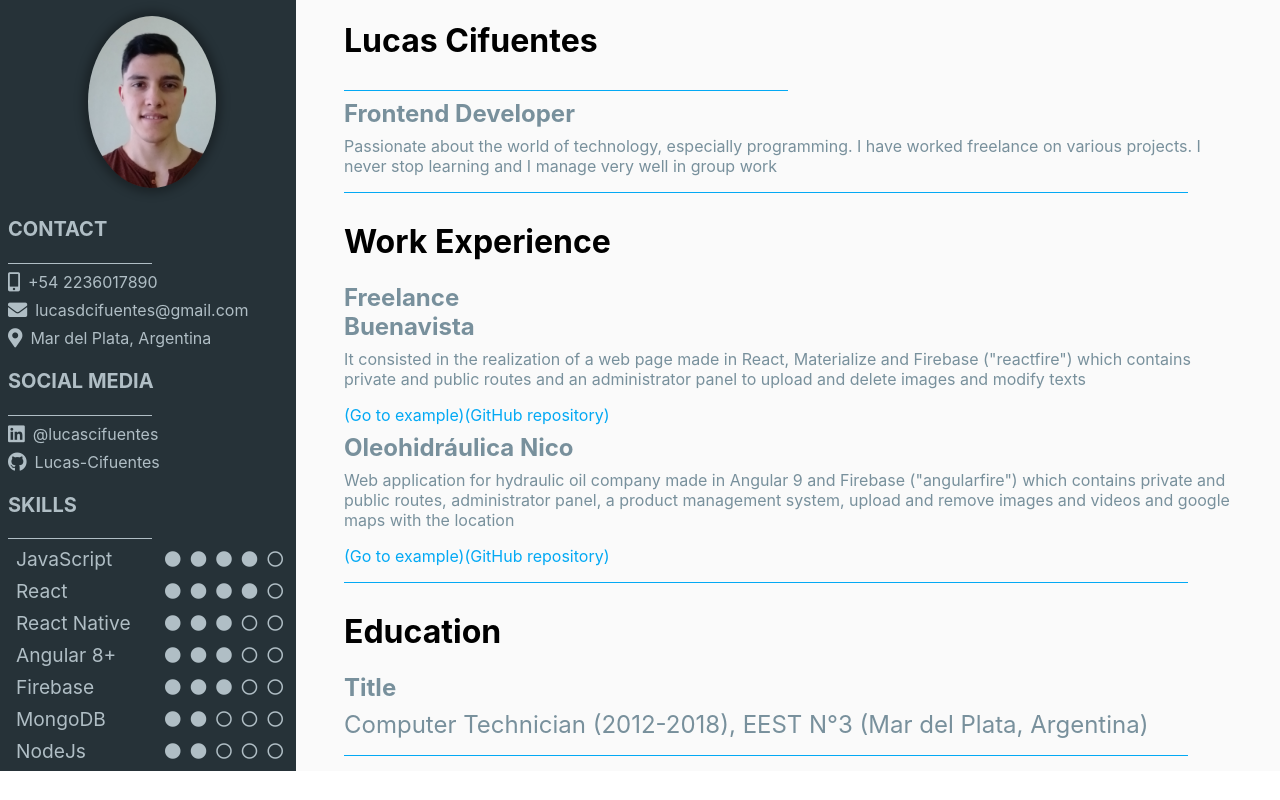
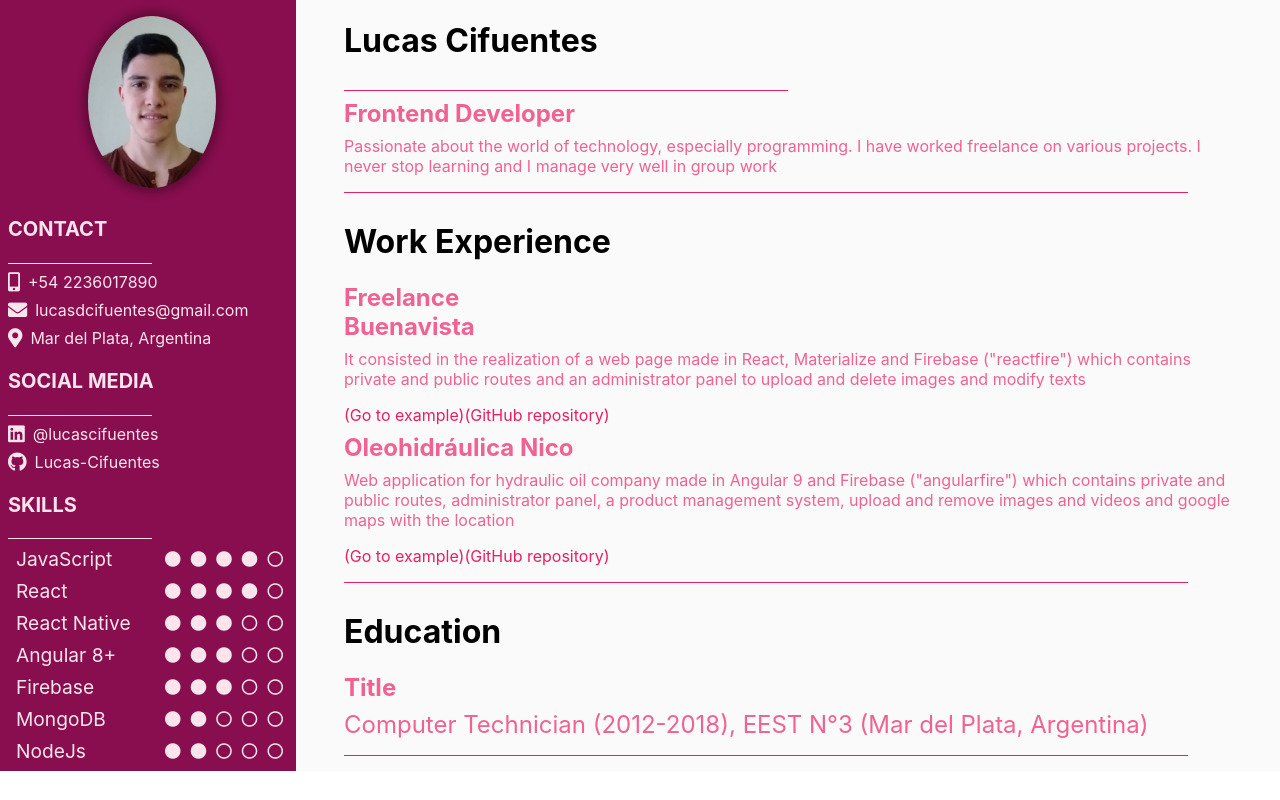
Before and after one commit to Lucas-Cifuentes/My-Resume, a React (Create React App) app: page / in a window 1280 px wide. Built offline with nearby package versions, Linux system fonts and the light colour scheme.

Commit message:
change colors

```diff
--- a/src/styles/theme.js
+++ b/src/styles/theme.js
@@ -1,8 +1,8 @@
 const theme = {
-    primary: "#03a9f4",
-    background: "#263238",
-    secondary: "#b0bec5",
-    text: "#78909c",
+    primary: "#e91e63",
+    background: "#880e4f",
+    secondary: "#fce4ec",
+    text: "#f06292",
 }
 
 export default theme;
```
